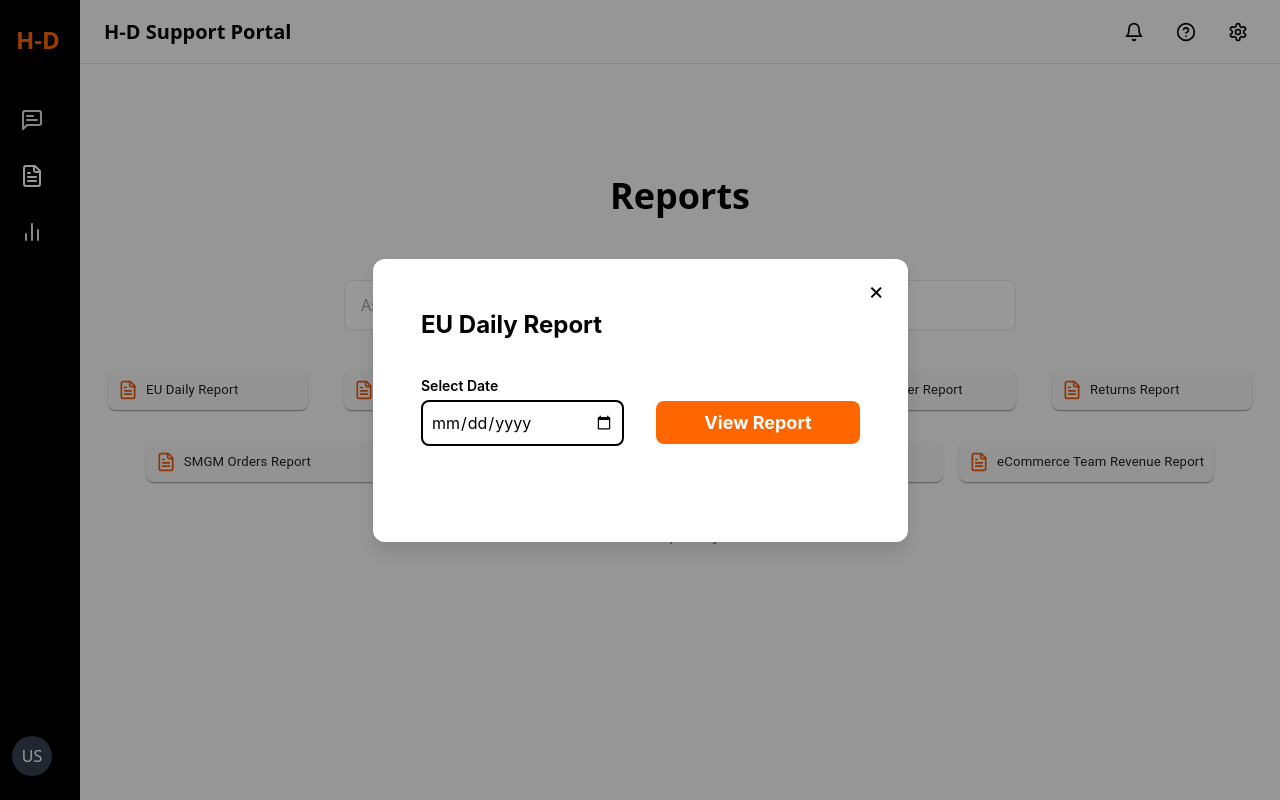
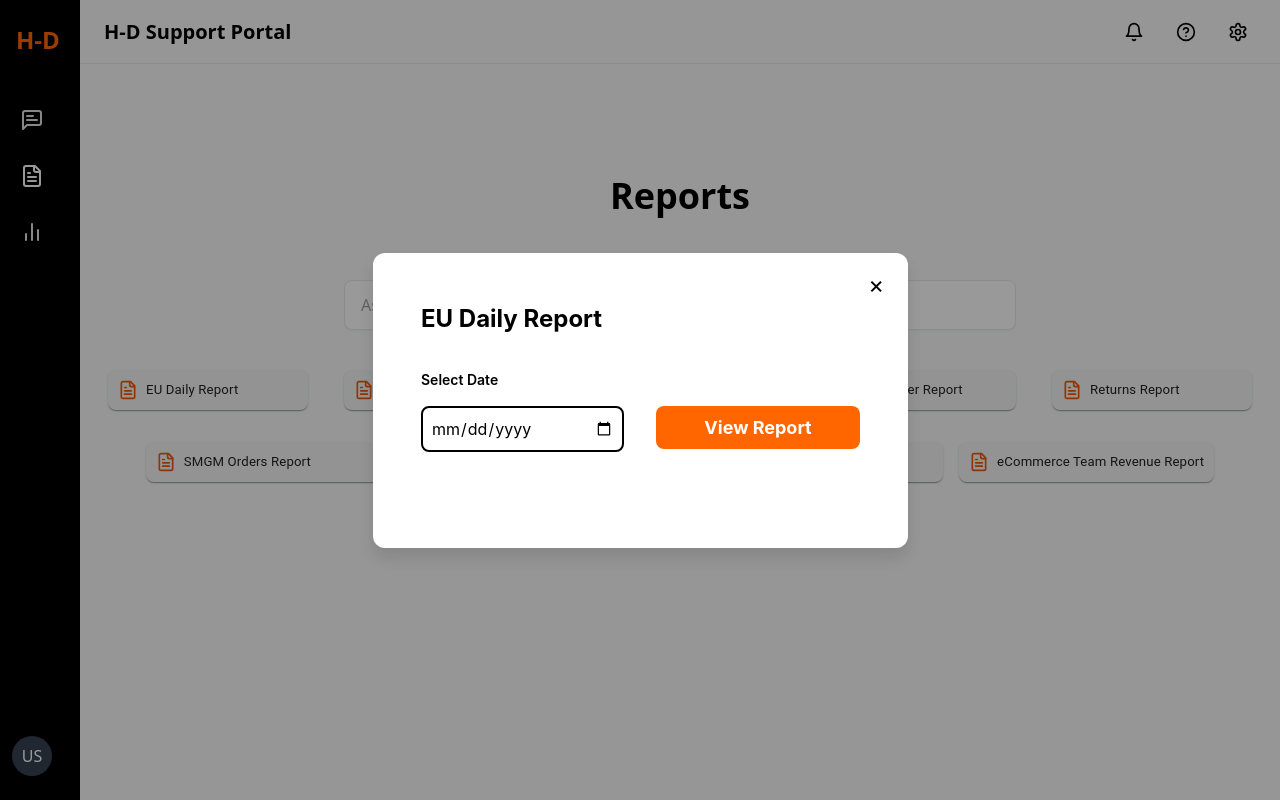
Before and after one commit to AfrinFarhath-exp/HD--Demo, a React (Vite) app: page /reports in a window 1280 px wide. Both pictures are taken after a click on the button "EU Daily Report". Built offline with nearby package versions, Linux system fonts and the light colour scheme; some icons are missing.

Commit message:
fixed the popup-date

```diff
--- a/src/components/Report/ReportPopup.tsx
+++ b/src/components/Report/ReportPopup.tsx
@@ -114,7 +114,7 @@ const ReturnPopup = ({
                 display: "block",
                 fontSize: theme.typography.fontSize.sm,
                 fontWeight: theme.typography.fontWeight.semibold,
-                marginBottom: theme.spacing.xs,
+                marginBottom: theme.spacing.md,
               }}
             >
               Select Date
@@ -139,7 +139,7 @@ const ReturnPopup = ({
             />
           </div>
                 {/* View Report Button */}
-        <div style={{marginTop:"26px"}}>
+        <div style={{marginTop:"37px"}}>
           <button
             onClick={handleViewReport}
             style={{
```
